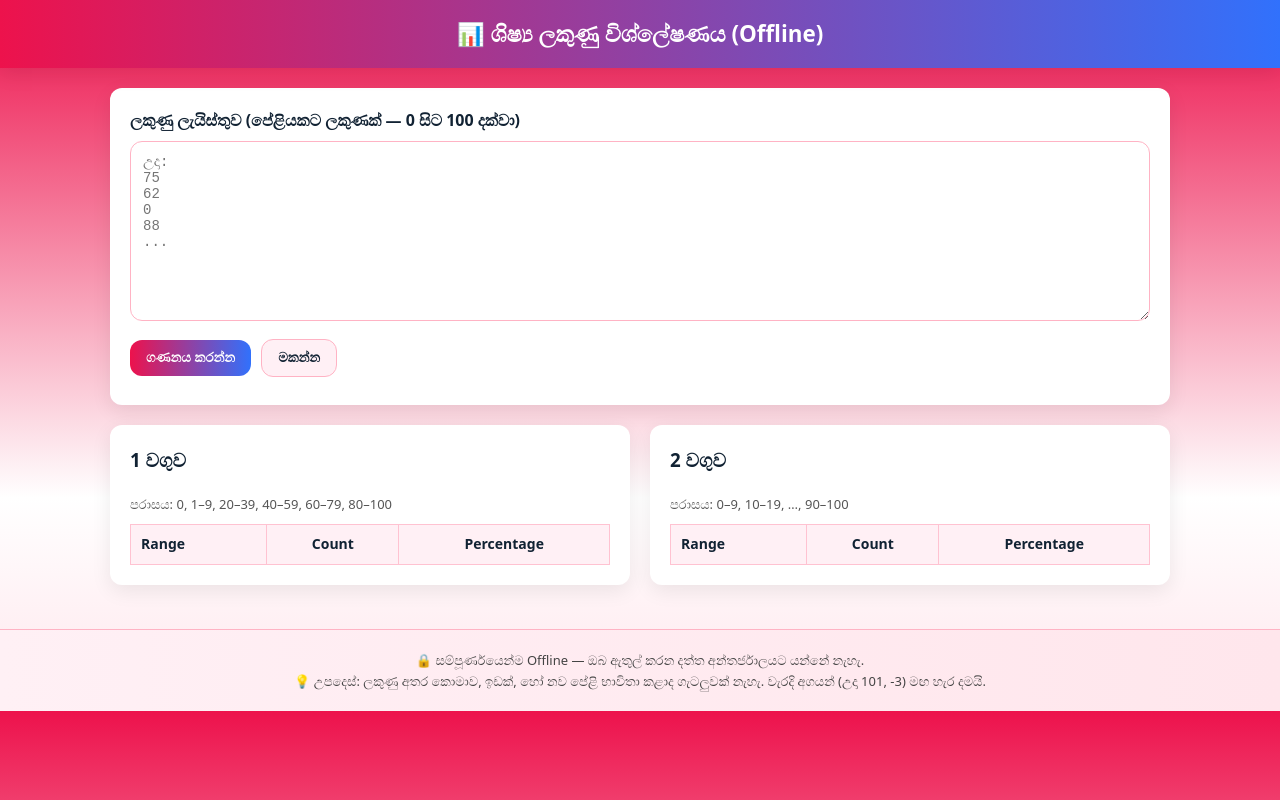
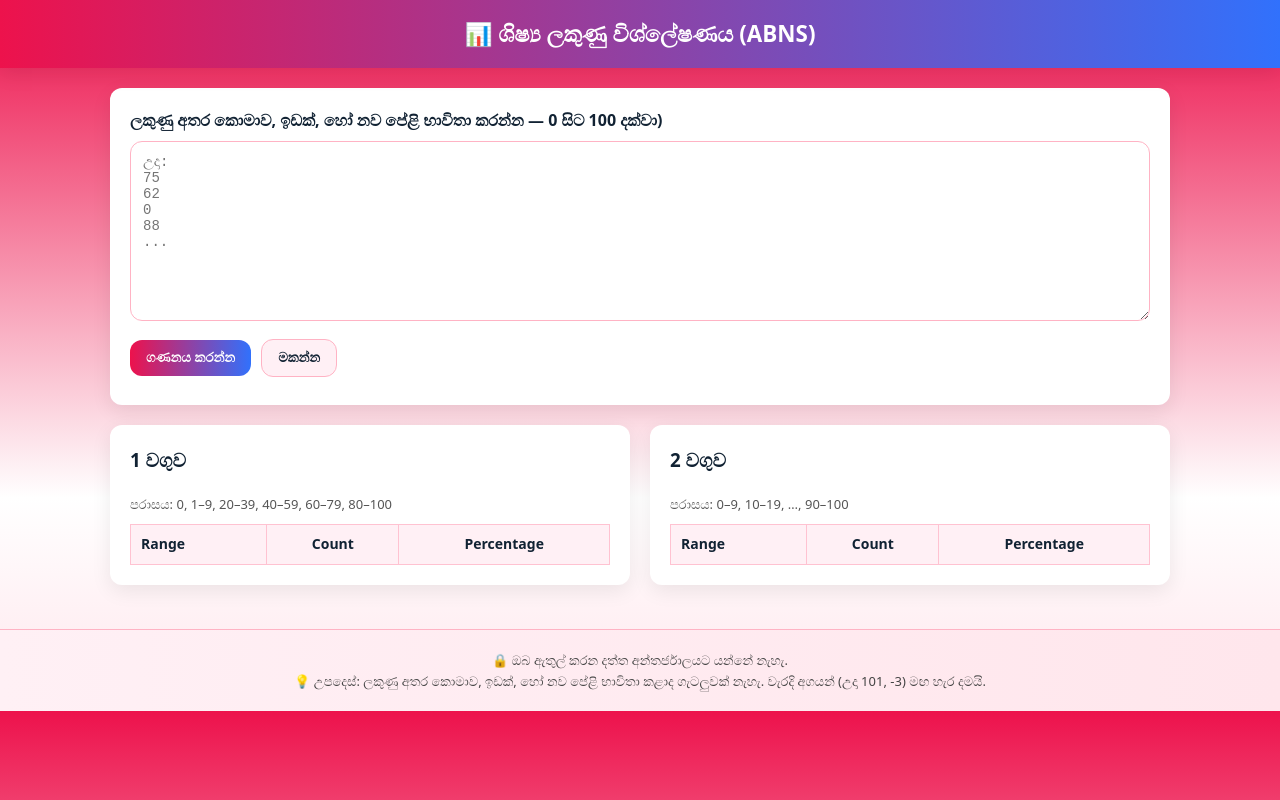
Before and after one commit to HasunLiyanage/ABNS, a plain HTML site: page index.html in a window 1280 px wide. Drawn offline with Linux system fonts and the light colour scheme.

Commit message:
Update and rename modern_student_marks_ed124c_3171fc_fixed.html to index.html

```diff
--- a/modern_student_marks_ed124c_3171fc_fixed.html
+++ b/index.html
@@ -3,7 +3,7 @@
 <head>
   <meta charset="utf-8">
   <meta name="viewport" content="width=device-width, initial-scale=1">
-  <title>ශිෂ්‍ය ලකුණු විශ්ලේෂණය (Offline)</title>
+  <title>ශිෂ්‍ය ලකුණු විශ්ලේෂණය (ABNS)</title>
   <style>
     :root {
       --main: #ED124C;
@@ -110,10 +110,10 @@
   </style>
 </head>
 <body>
-  <header>📊 ශිෂ්‍ය ලකුණු විශ්ලේෂණය (Offline)</header>
+  <header>📊 ශිෂ්‍ය ලකුණු විශ්ලේෂණය (ABNS)</header>
   <div class="container">
     <div class="card">
-      <label for="marks">ලකුණු ලැයිස්තුව (පේළියකට ලකුණක් — 0 සිට 100 දක්වා)</label>
+      <label for="marks">ලකුණු අතර කොමාව, ඉඩක්, හෝ නව පේළි භාවිතා කරන්න — 0 සිට 100 දක්වා)</label>
       <textarea id="marks" placeholder="උදා:
 75
 62
@@ -159,7 +159,7 @@
   </div>
 
   <div class="footer">
-    🔒 සම්පූර්ණයෙන්ම Offline — ඔබ ඇතුල් කරන දත්ත අන්තර්ජාලයට යන්නේ නැහැ.<br>
+    🔒 ඔබ ඇතුල් කරන දත්ත අන්තර්ජාලයට යන්නේ නැහැ.<br>
     💡 උපදෙස්: ලකුණු අතර කොමාව, ඉඩක්, හෝ නව පේළි භාවිතා කළාද ගැටලුවක් නැහැ. වැරදි අගයන් (උදා 101, -3) මඟ හැර දමයි.
   </div>
 
```
